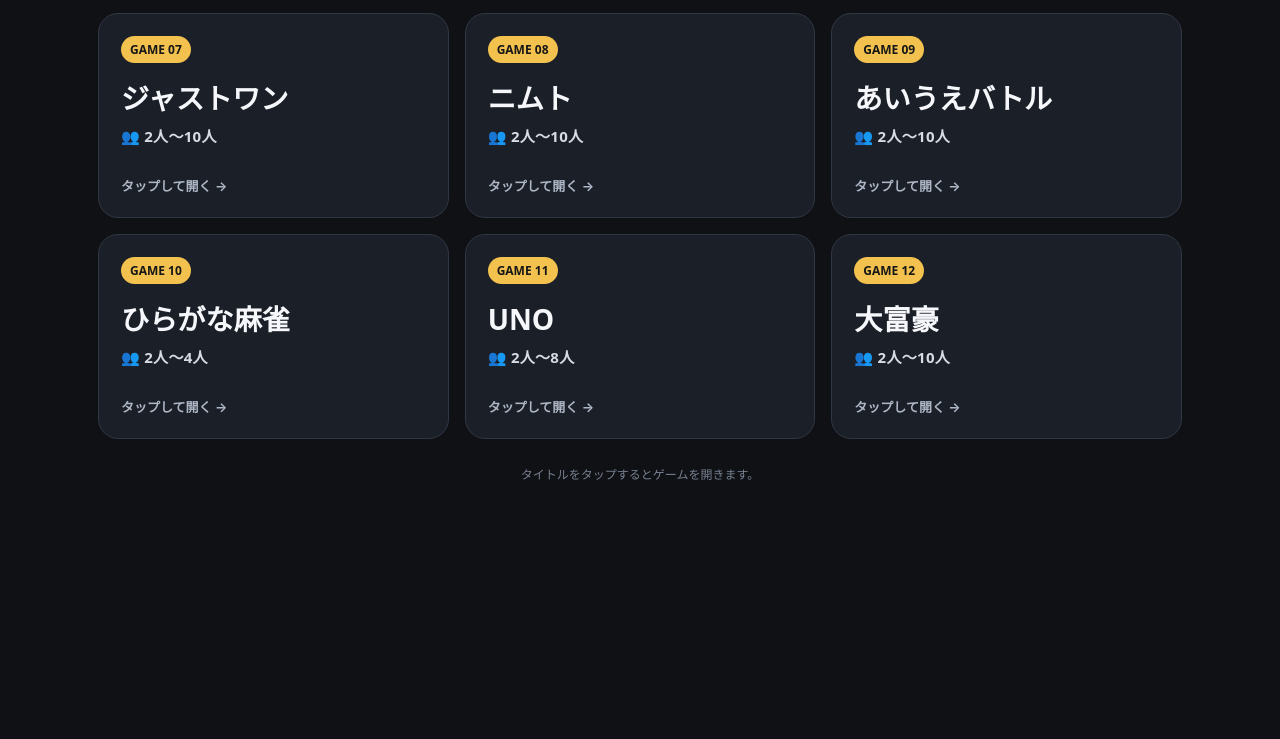
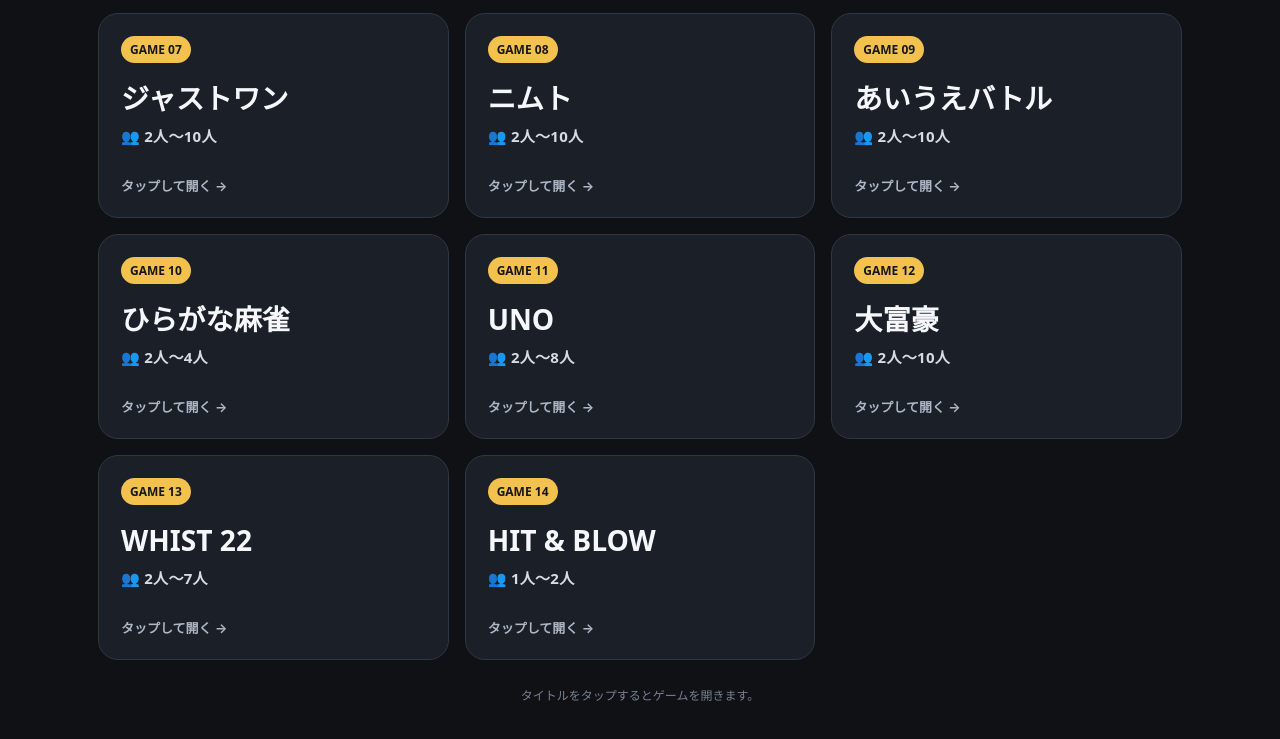
Before and after one commit to borderSABA/Home, a plain HTML site: page index.html in a window 1280 px wide. Shown: the part 533-1272 px from the top of the page. Before the commit the page ends 1064 px from the top, so only its background shows below. Drawn offline with Linux system fonts and the light colour scheme.

Commit message:
Add files via upload

```diff
--- a/index.html
+++ b/index.html
@@ -41,7 +41,7 @@
 </head>
 <body>
 <main class="wrap">
-<header><h1>ボドゲ一覧</h1><div class="count">12 GAME</div></header>
+<header><h1>ボドゲ一覧</h1><div class="count">14 GAME</div></header>
 <section class="grid">
       <a class="game" href="https://bordersaba.github.io/city/">
         <div class="card-main">
@@ -139,6 +139,22 @@
         </div>
         <div class="open">タップして開く →</div>
       </a>
+      <a class="game" href="https://bordersaba.github.io/whist22/">
+        <div class="card-main">
+          <div class="tag">GAME 13</div>
+          <div class="title">WHIST 22</div>
+          <div class="players">👥 2人～7人</div>
+        </div>
+        <div class="open">タップして開く →</div>
+      </a>
+      <a class="game" href="https://bordersaba.github.io/Hit/">
+        <div class="card-main">
+          <div class="tag">GAME 14</div>
+          <div class="title">HIT & BLOW</div>
+          <div class="players">👥 1人～2人</div>
+        </div>
+        <div class="open">タップして開く →</div>
+      </a>
 </section>
 <footer>タイトルをタップするとゲームを開きます。</footer>
 </main>
```
